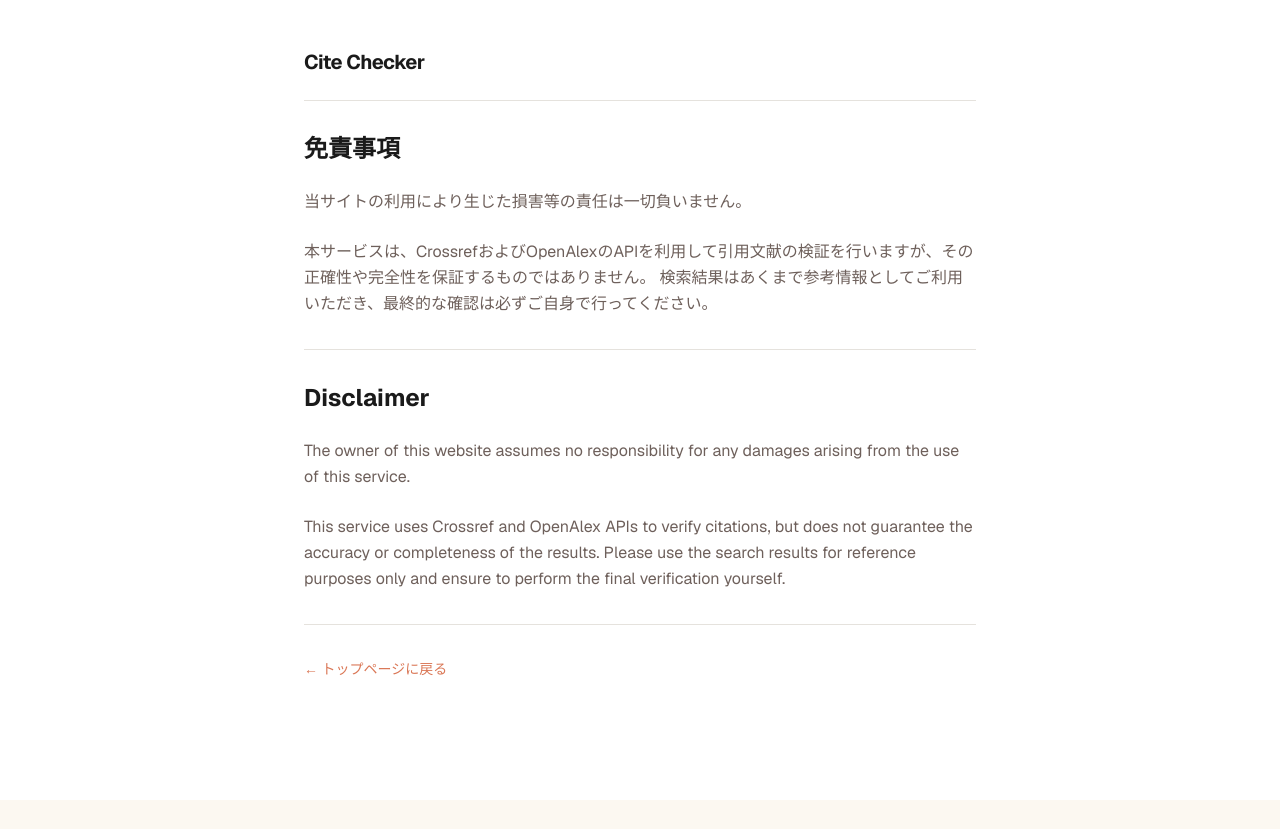
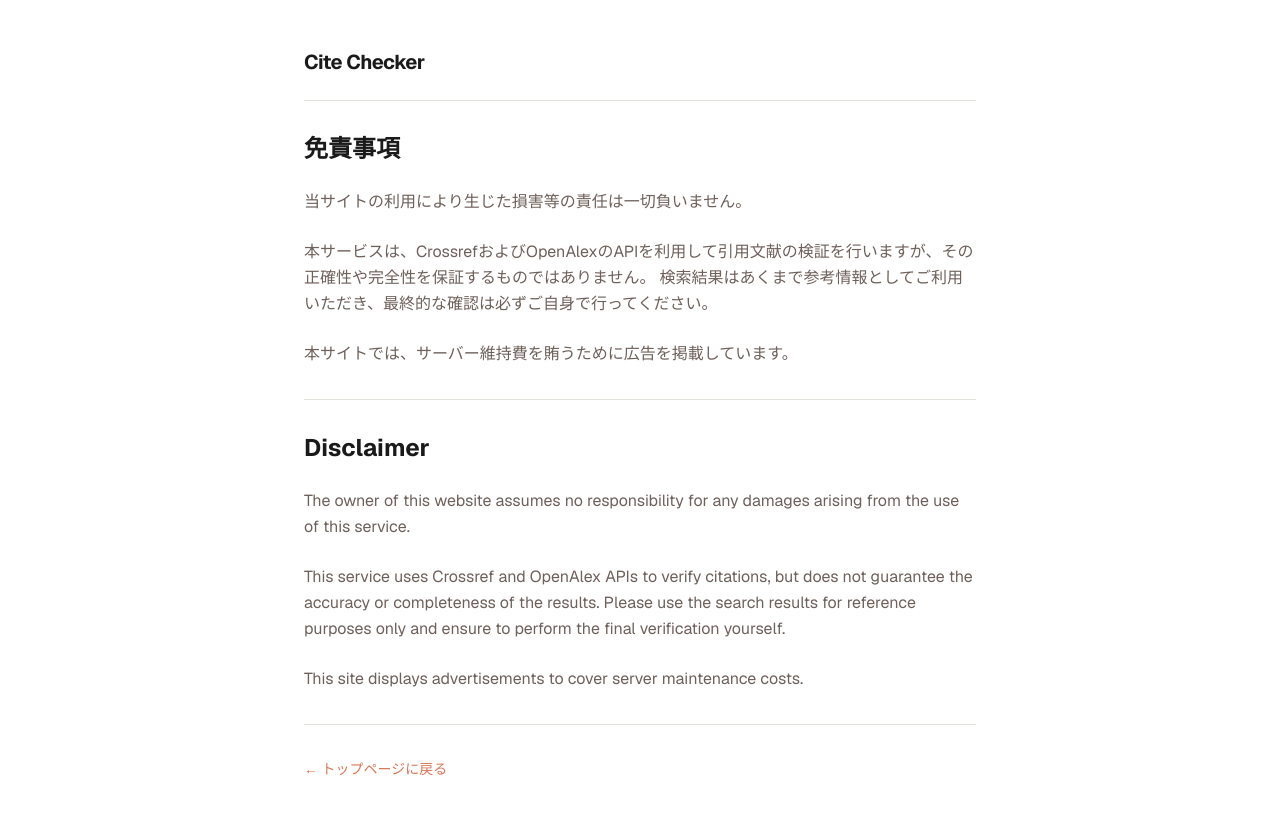
Before and after one commit to sotaro-ha/cite-checker, a Next.js app: page /disclaimer in a window 1280 px wide. Before the commit the page ends 800 px from the top, so only its background shows below. Built offline with nearby package versions, Linux system fonts and the light colour scheme; no server answers.

Commit message:
docs: add ad disclosure to disclaimer in ja/en

```diff
--- a/src/app/disclaimer/page.tsx
+++ b/src/app/disclaimer/page.tsx
@@ -20,6 +20,9 @@ export default function DisclaimerPage() {
                             本サービスは、CrossrefおよびOpenAlexのAPIを利用して引用文献の検証を行いますが、その正確性や完全性を保証するものではありません。
                             検索結果はあくまで参考情報としてご利用いただき、最終的な確認は必ずご自身で行ってください。
                         </p>
+                        <p className="text-muted-foreground leading-relaxed">
+                            本サイトでは、サーバー維持費を賄うために広告を掲載しています。
+                        </p>
                     </div>
 
                     <div className="space-y-6">
@@ -30,6 +33,9 @@ export default function DisclaimerPage() {
                         <p className="text-muted-foreground leading-relaxed">
                             This service uses Crossref and OpenAlex APIs to verify citations, but does not guarantee the accuracy or completeness of the results.
                             Please use the search results for reference purposes only and ensure to perform the final verification yourself.
+                        </p>
+                        <p className="text-muted-foreground leading-relaxed">
+                            This site displays advertisements to cover server maintenance costs.
                         </p>
                     </div>
                 </section>
```
